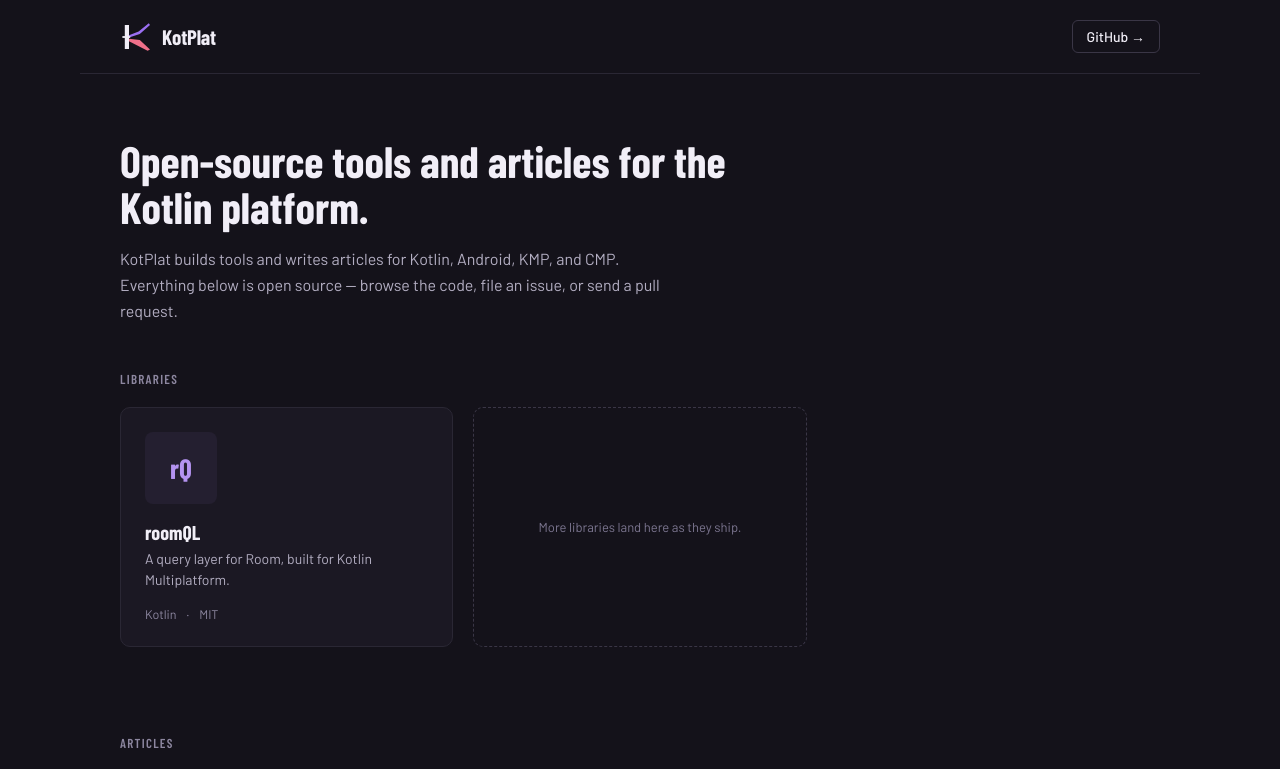
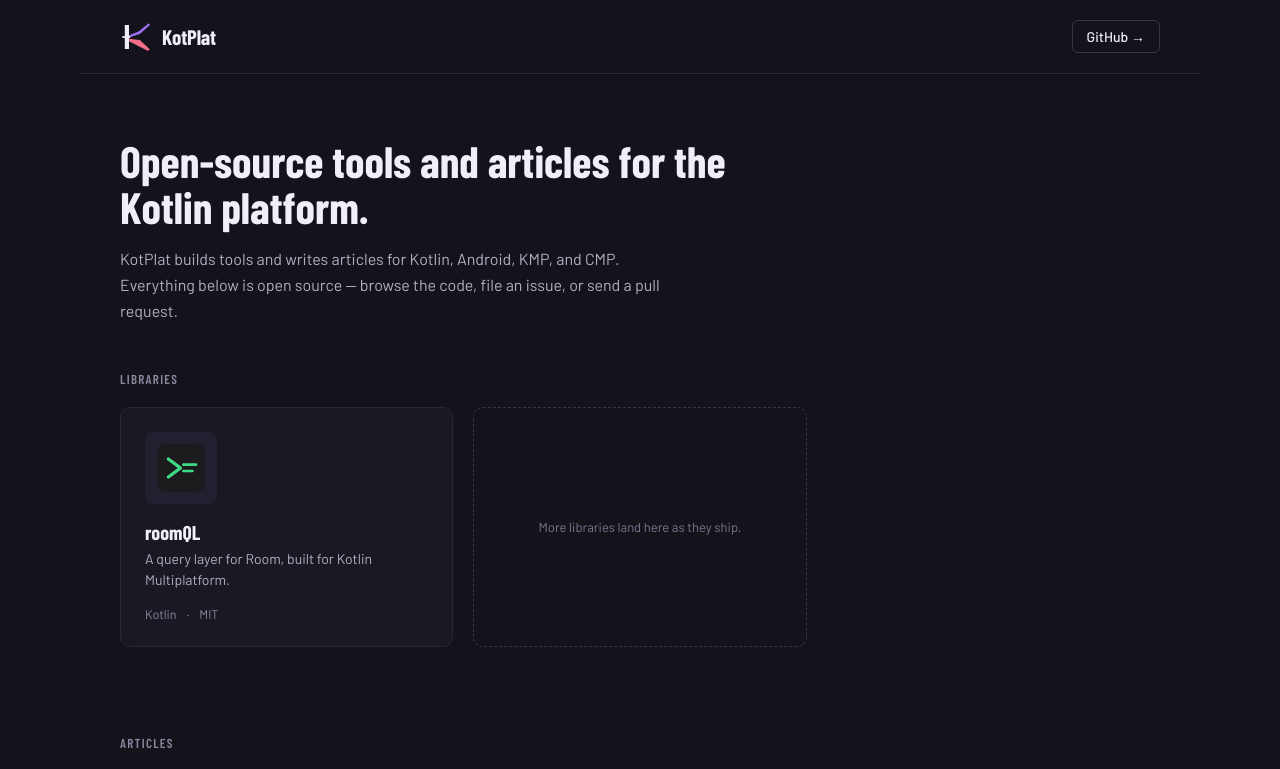
Before and after one commit to KotPlat/kotplat.github.io, a plain HTML site: page index.html in a window 1280 px wide. Shown: the top 769 px of the page. Drawn offline with nearby package versions, Linux system fonts and the light colour scheme.

Commit message:
Use roomQL's actual icon mark instead of text placeholder

```diff
--- a/index.html
+++ b/index.html
@@ -41,7 +41,12 @@
 
       <a href="https://github.com/KotPlat/roomql" style="text-decoration: none; color: inherit; display: flex; flex-direction: column; gap: 16px; padding: 24px; border: 1px solid #2a2734; border-radius: 10px; background: #1b1823;">
         <div style="width: 72px; height: 72px; border-radius: 8px; background: #241f30; display: flex; align-items: center; justify-content: center; overflow: hidden;">
-          <span style="font-family: 'Barlow Condensed', sans-serif; font-weight: 700; font-size: 28px; color: #b493f0;">rQ</span>
+          <svg viewBox="0 0 160 160" width="48" height="48" aria-label="roomQL logo">
+            <rect width="160" height="160" rx="28" fill="#1c1c1e"></rect>
+            <path d="M 38 50 L 78 80 L 38 110" stroke="#3ddc84" stroke-width="11" fill="none" stroke-linecap="round" stroke-linejoin="round"></path>
+            <line x1="88" y1="69" x2="130" y2="69" stroke="#3ddc84" stroke-width="9" stroke-linecap="round"></line>
+            <line x1="88" y1="90" x2="118" y2="90" stroke="#3ddc84" stroke-width="9" stroke-linecap="round"></line>
+          </svg>
         </div>
         <div>
           <div style="font-family: 'Barlow Condensed', sans-serif; font-weight: 700; font-size: 20px; margin-bottom: 4px;">roomQL</div>
```
